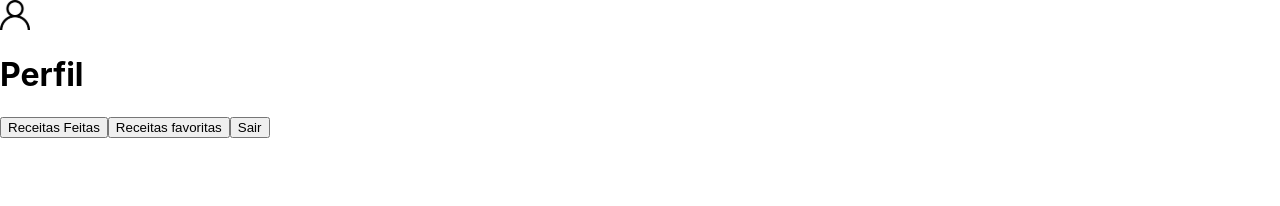
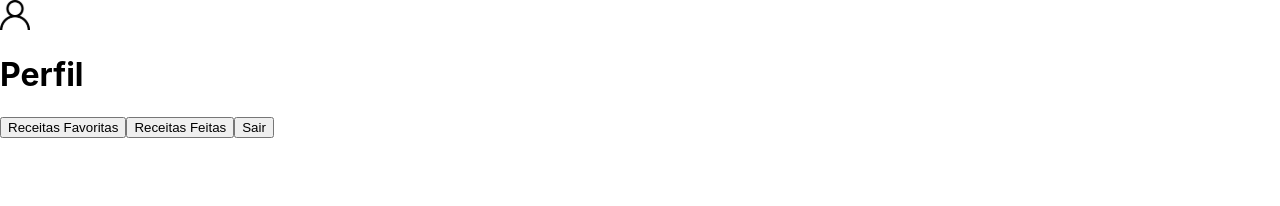
Before and after one commit to tryber/sd-04-recipes-app-7, a React (Create React App) app: page /perfil in a window 1280 px wide. Shown: the top 206 px of the page. Built offline with nearby package versions, Linux system fonts and the light colour scheme.

Commit message:
need sleep

```diff
--- a/src/pages/Profile.js
+++ b/src/pages/Profile.js
@@ -12,11 +12,11 @@ const Profile = () => {
 
       <p data-testid="profile-email">{userEmail}</p>
 
+      <Link to="/receitas-favoritas">
+        <button type="button" data-testid="profile-favorite-btn">Receitas Favoritas</button>
+      </Link>
       <Link to="/receitas-feitas">
-        <button type="button" data-testid="profile-favorite-btn">Receitas Feitas</button>
-      </Link>
-      <Link to="/receitas-favoritas">
-        <button data-testid="profile-done-btn">Receitas favoritas</button>
+        <button data-testid="profile-done-btn">Receitas Feitas</button>
       </Link>
       <Link to="/">
         <button
```
